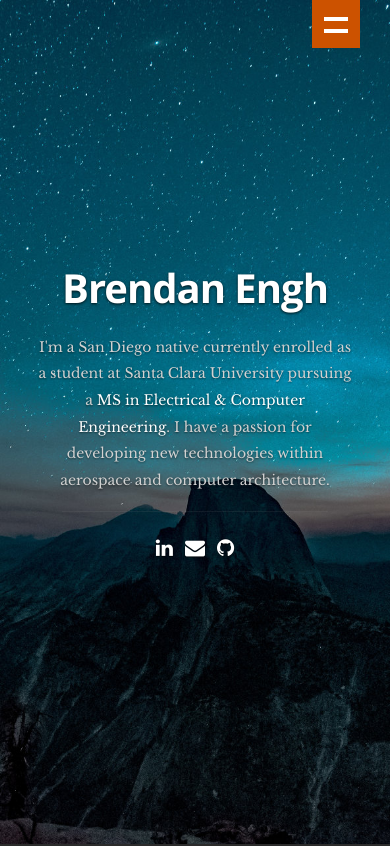
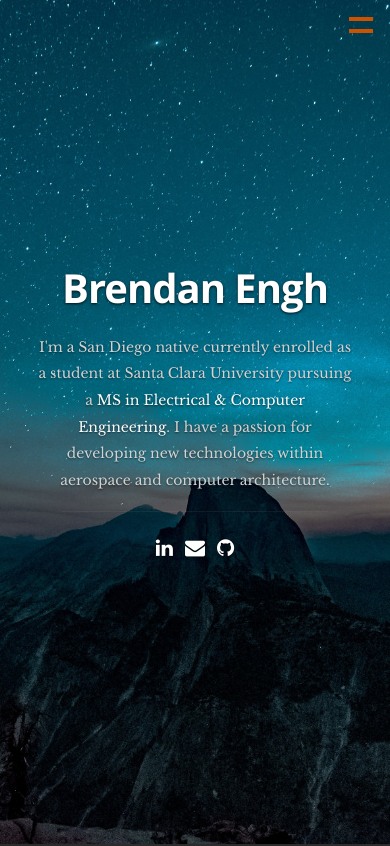
Before and after one commit to beeenut/portfolio, a React (Create React App) app: page / in a window 390 px wide. Shown: the top 846 px of the page. Built offline with nearby package versions, Linux system fonts and the light colour scheme.

Commit message:
nav-mobile

```diff
--- a/public/css/media-queries.css
+++ b/public/css/media-queries.css
@@ -118,7 +118,6 @@
     width: 48px;
     height: 48px;
     text-align: left;
-    background-color: #cc5200;
     position: relative;
     border: none;
     float: right;
@@ -129,13 +128,13 @@
 
     position: relative;
     top: 0px;
-    right: 30px;
+    right: 5px;
   }
 
   #nav-wrap > a:before,
   #nav-wrap > a:after {
     position: absolute;
-    border: 2px solid #fff;
+    border: 2px solid #cc5200;
     top: 35%;
     left: 25%;
     right: 25%;
```
